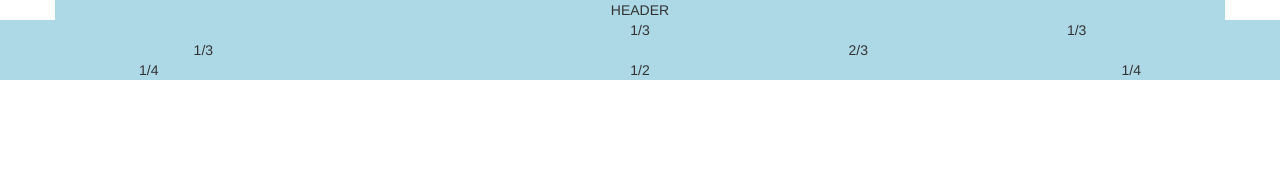
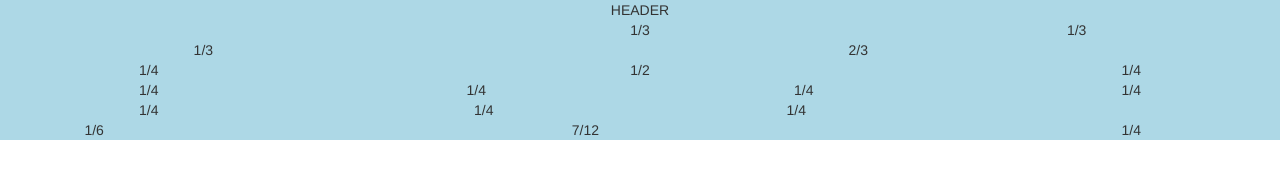
Before and after one commit to ChaunteVanDeBurgh/bootstrap-module-2, a plain HTML site: page index.html in a window 1280 px wide. Drawn offline with Linux system fonts and the light colour scheme.

Commit message:
finish scaffolding

```diff
--- a/index.html
+++ b/index.html
@@ -19,7 +19,7 @@
 </head>
 <body>
 
-	<div class="container">
+	<div class="container-fluid">
 		<div class="row">
 			<header class="col-md-12">
 				HEADER
@@ -44,6 +44,28 @@
 		<div class="col-md-3">1/4</div>
 	</div>
 
+	<div class="row">
+		<div class="col-md-3">1/4</div>
+		<div class="col-md-3">1/4</div>
+		<div class="col-md-3">1/4</div>
+		<div class="col-md-3">1/4</div>
+	</div>
+
+	<div class="row">
+		<div class="col-md-3">1/4</div>
+		<div class="col-md-6">
+			<div class="col-md-6">1/4</div>
+			<div class="col-md-6">1/4</div>
+		</div>
+		<div class="col-md-3"></div>
+	</div>
+
+	<footer class="row">
+		<div class="col-md-2">1/6</div>
+		<div class="col-md-7">7/12</div>
+		<div class="col-md-3">1/4</div>
+	</footer>
+
 	<script src="js/jquery-3.3.1.js"></script>
 	<script src="js/bootstrap.js"></script>
 </body>
```
